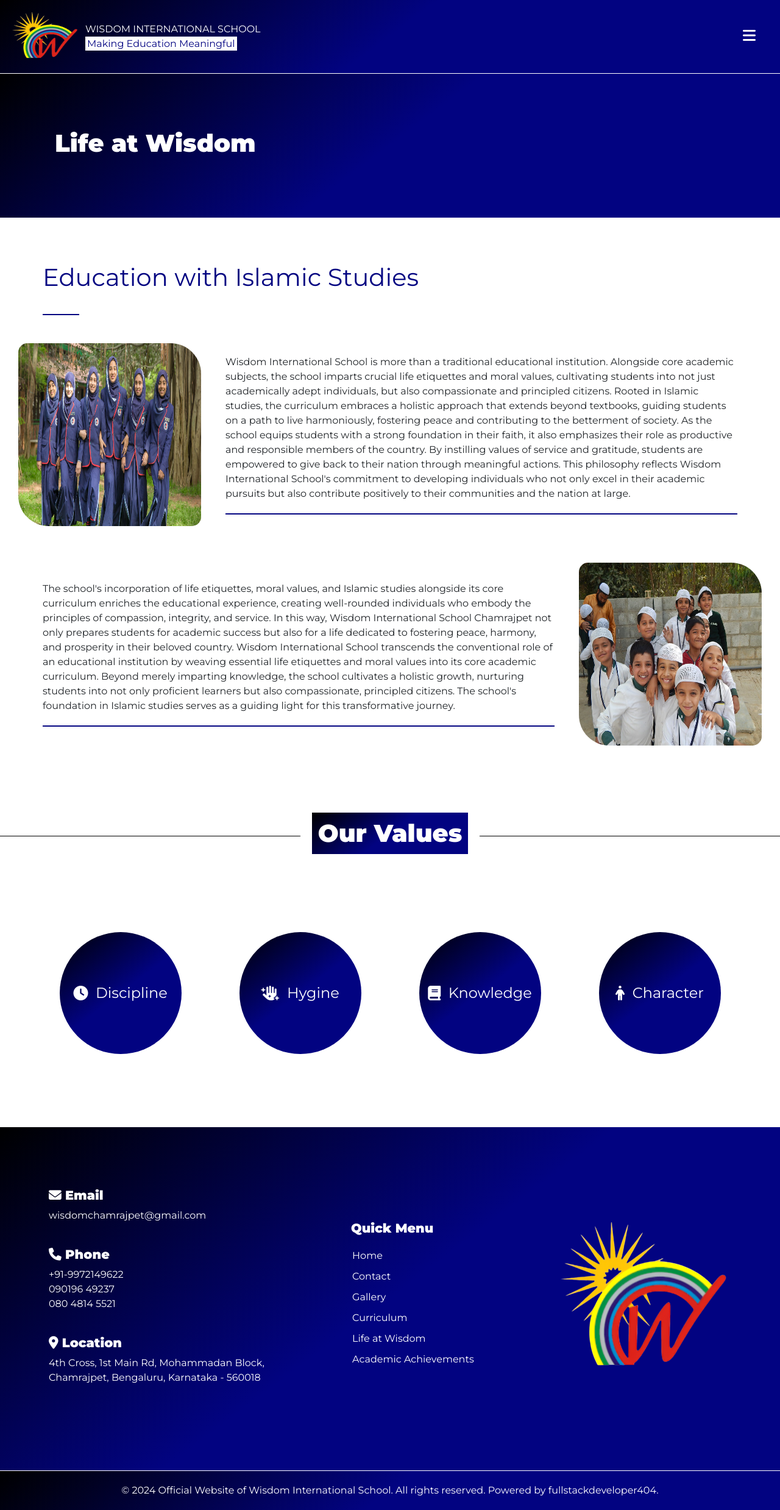
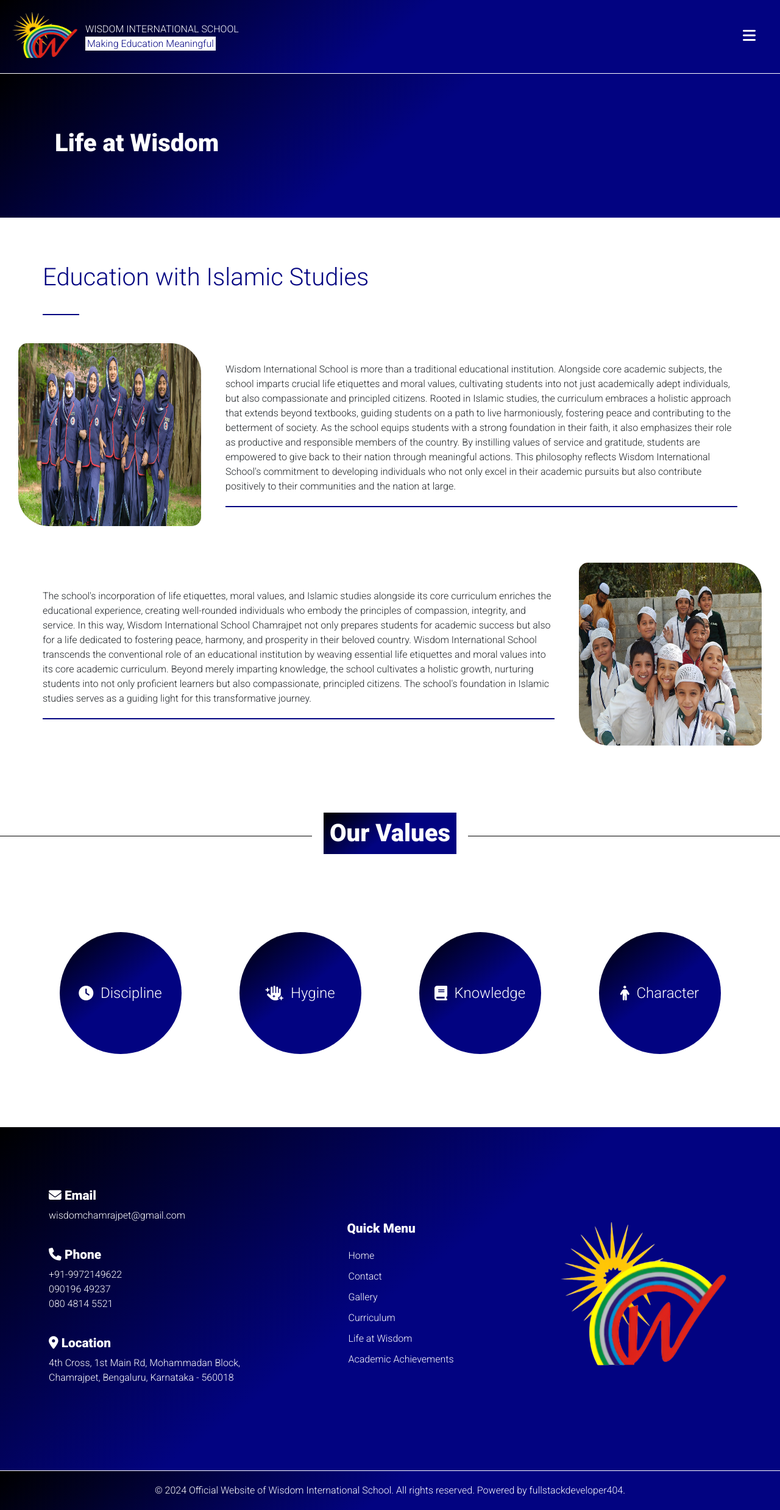
Before and after one commit to fullstack200/WisdomSchool, a Django app: template templates/lifeatwisdom.html in a window 1280 px wide. Shown: the whole page at 61% size. Run offline with Django 4.2, Linux system fonts and the light colour scheme; the template is opened without the code that fills it, so the values that code supplies are empty; some libraries are stand-ins or nearby versions.

Commit message:
Project update completed.
Project update completed.

```diff
--- a/static/CSS/lifeatwisdom.css
+++ b/static/CSS/lifeatwisdom.css
@@ -1,14 +1,3 @@
-/*Font family link*/
-@import url('https://fonts.googleapis.com/css2?family=Montserrat:ital,wght@0,400;0,600;0,900;1,900&family=Roboto:wght@300;900&display=swap');
-
-:root {
-    --font: 'Montserrat';
-}
-
-body {
-    margin: 0;
-}
-
 .values {
     display: flex;
     justify-content: space-around;
```
